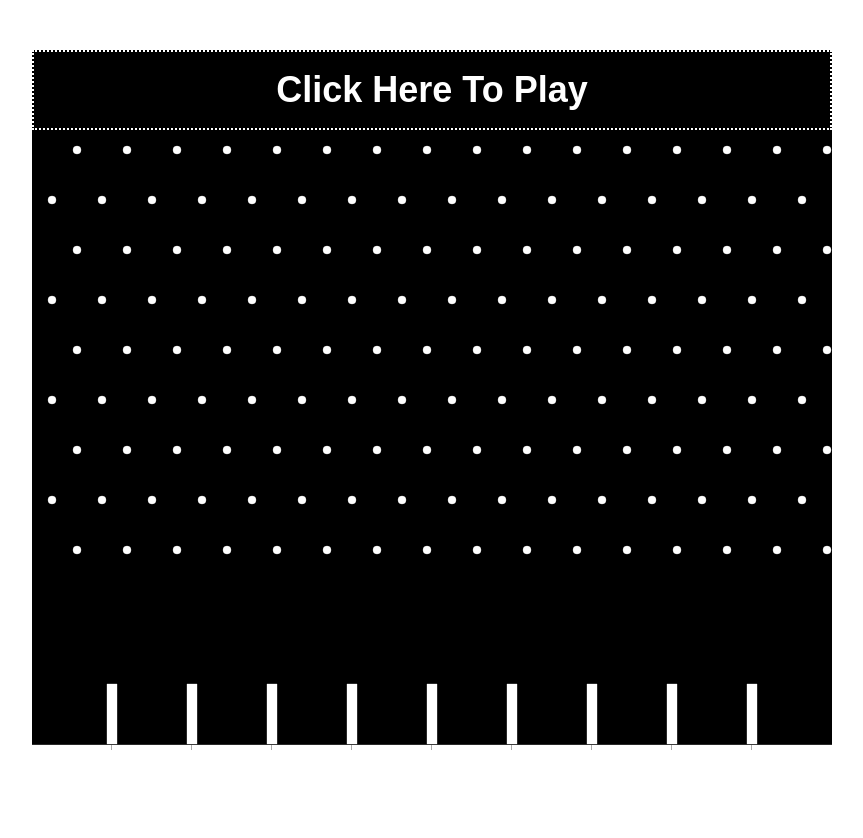
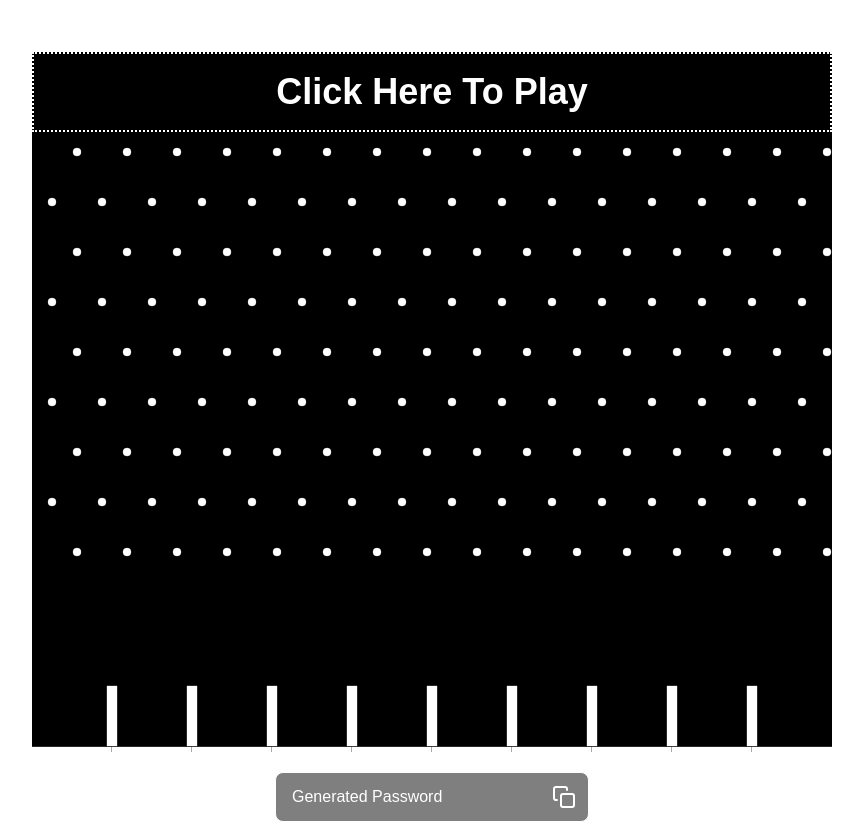
Before and after one commit to QuantumJZ/password-plinko, a Next.js app: page / in a window 1280 px wide. Shown: the whole page, without its empty margins (208-1071 px from the left). Before the commit the page ends 800 px from the top, so only its background shows below. Built offline with nearby package versions, Linux system fonts and the light colour scheme.

Commit message:
Added Page title and password input.

```diff
--- a/app/page.tsx
+++ b/app/page.tsx
@@ -2,13 +2,27 @@ import PlinkoBoard from '@/components/PlinkoBoard';
 
 export default function Home() {
 	return (
-		<div className="flex flex-col content-center justify-center min-h-screen">
+		<div className="flex flex-col content-center justify-around min-h-screen">
+			<header className="flex text-white text-5xl font-bold justify-center">Plinko Password Generator</header>
 			<main className="flex flex-col gap-[32px] row-start-2 items-center">
 				<div className="border-4 border-white">
 					<PlinkoBoard />
 				</div>
 			</main>
-			<footer className="row-start-3 flex gap-[24px] flex-wrap items-center justify-center">
+			<footer className="flex gap-4 items-center justify-center p-4">
+				<div className="flex items-center border border-white rounded-lg p-2 bg-black/50">
+					<input
+						className="bg-transparent text-white placeholder-white outline-none px-2 w-64"
+						placeholder="Generated Password"
+						readOnly
+					/>
+					<button className="ml-2 p-1 text-white hover:bg-white/10 rounded" aria-label="Copy Password">
+						<svg xmlns="http://www.w3.org/2000/svg" width="24" height="24" viewBox="0 0 24 24" fill="none" stroke="currentColor" strokeWidth="2" strokeLinecap="round" strokeLinejoin="round">
+							<rect x="9" y="9" width="13" height="13" rx="2" ry="2"></rect>
+							<path d="M5 15H4a2 2 0 0 1-2-2V4a2 2 0 0 1 2-2h9a2 2 0 0 1 2 2v1"></path>
+						</svg>
+					</button>
+				</div>
 			</footer>
 		</div>
 	);
```
